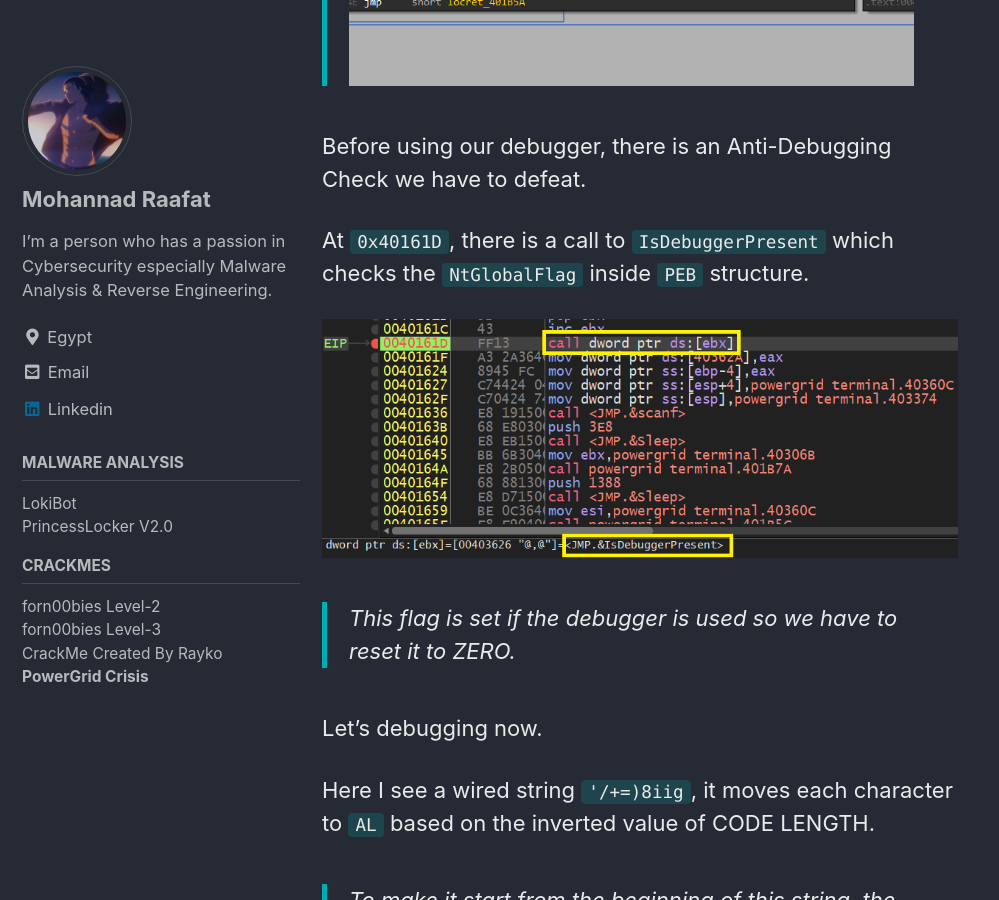
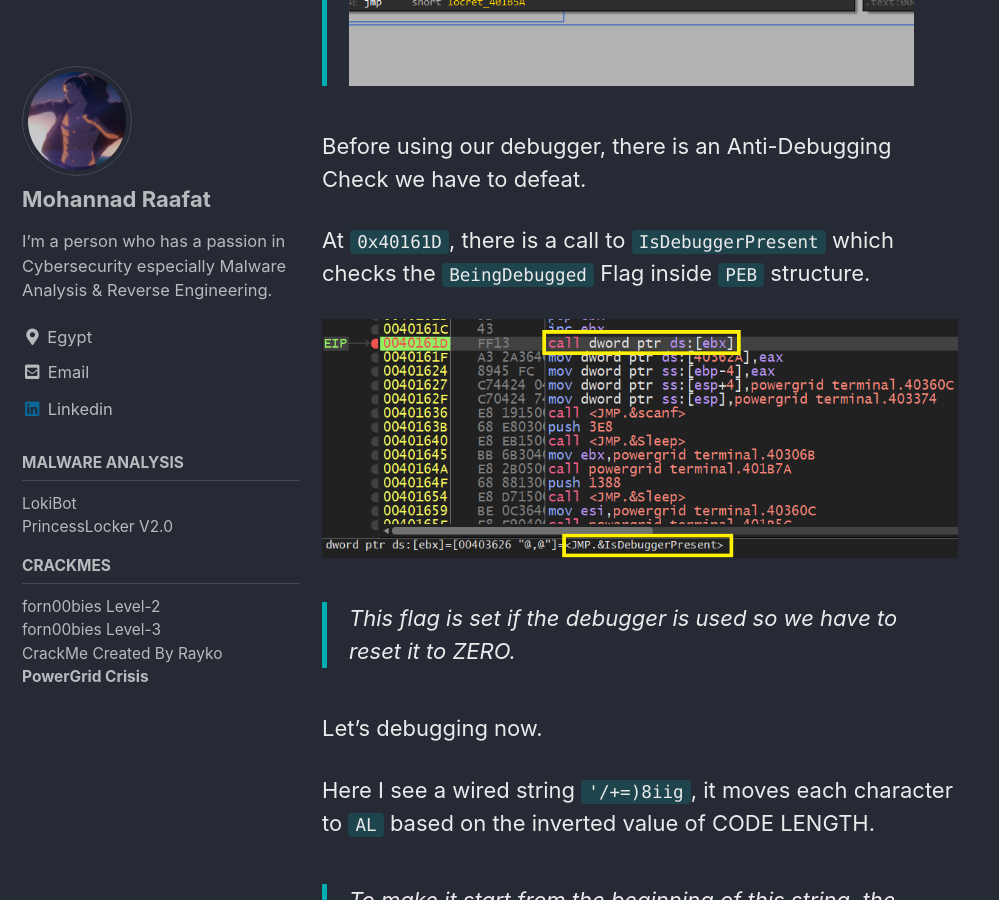
Before and after one commit to para0x0dise/para0x0dise.github.io, a Jekyll site: the page built from _posts/CrackMes/2021-05-16-Mission-PowerGrid.md, in a window 1280 px wide and 900 px high, scrolled down 8215 px. Shown: the whole window, without its empty margins (0-999 px from the left). Built offline with Jekyll 4.4.1, drawn with Linux system fonts in a browser that asks for light colours; cached includes are drawn as plain includes; some of the changed text lies outside the part shown.

Commit message:
Update 2021-05-16-Mission-PowerGrid.md

```diff
--- a/_posts/CrackMes/2021-05-16-Mission-PowerGrid.md
+++ b/_posts/CrackMes/2021-05-16-Mission-PowerGrid.md
@@ -112,7 +112,7 @@ It's very easy it's just a basic `XOR` operation.
 
 Before using our debugger, there is an Anti-Debugging Check we have to defeat.
 
-At `0x40161D`, there is a call to `IsDebuggerPresent` which checks the `NtGlobalFlag` inside `PEB` structure.
+At `0x40161D`, there is a call to `IsDebuggerPresent` which checks the `BeingDebugged` Flag inside `PEB` structure.
 
 [![16](/assets/images/Reverse-Engineering/PowerGrid/16.png)](/assets/images/Reverse-Engineering/PowerGrid/16.png)
 
```
